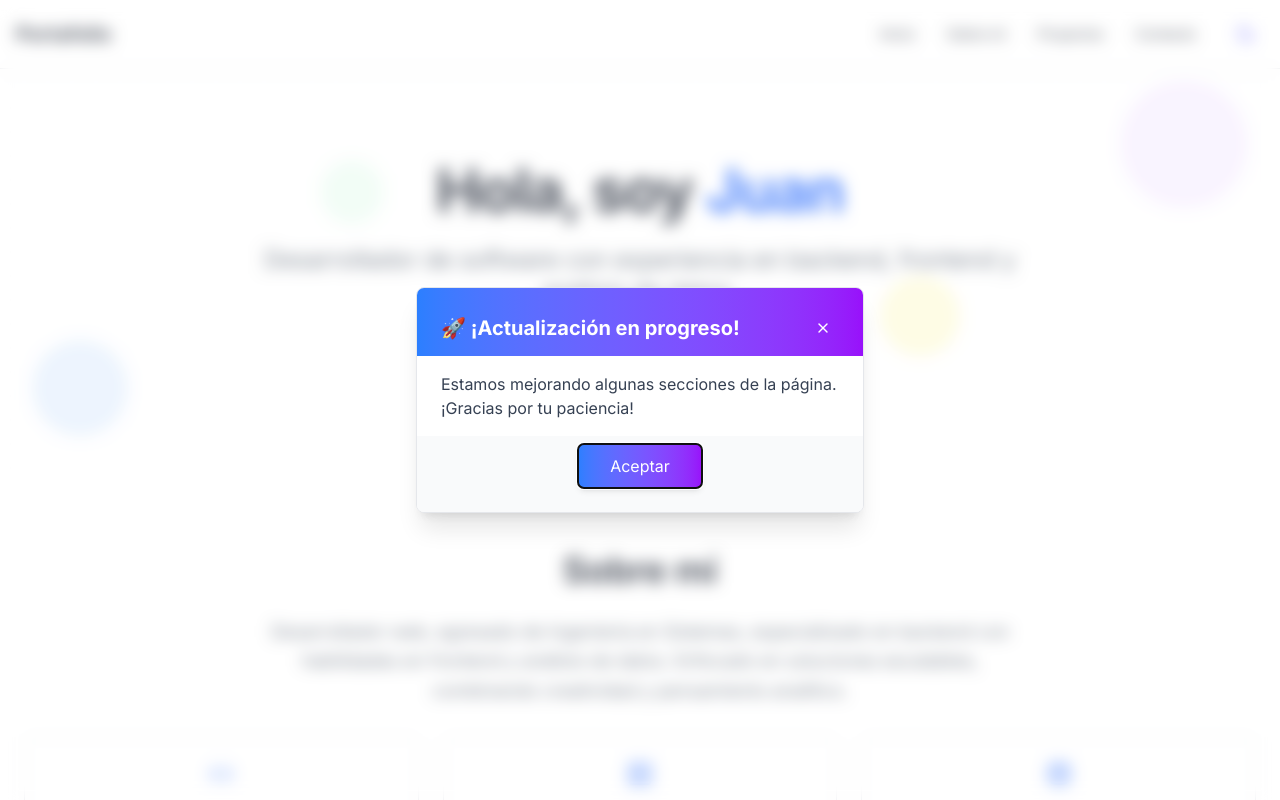
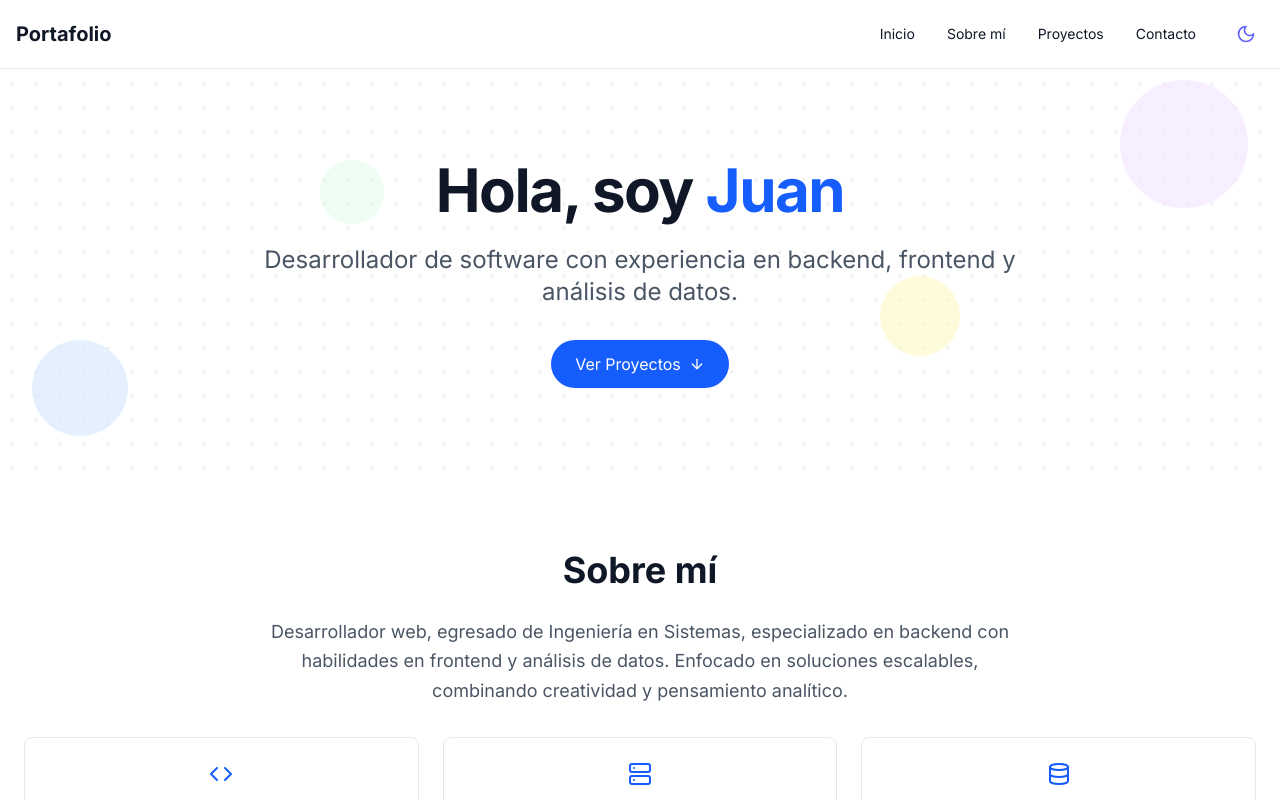
Before and after one commit to juanjose23/portafolio, a React (Vite) app in the folder portafolio/: page / in a window 1280 px wide. Shown: the top 800 px of the page. Built offline with nearby package versions, Linux system fonts and the light colour scheme.

Commit message:
refactorizar secciones de proyectos, bug carrusel corregido

```diff
--- a/portafolio/package.json
+++ b/portafolio/package.json
@@ -14,6 +14,8 @@
     "@react-three/fiber": "^9.1.0",
     "@tailwindcss/cli": "^4.0.13",
     "@tailwindcss/postcss": "^4.0.13",
+    "@tsparticles/engine": "^3.8.1",
+    "@tsparticles/react": "^3.0.0",
     "@types/three": "^0.174.0",
     "framer-motion": "^12.5.0",
     "http-server": "^14.1.1",
@@ -21,6 +23,7 @@
     "postcss": "^8.5.3",
     "react": "^19.0.0",
     "react-dom": "^19.0.0",
+    "react-tsparticles": "^2.12.2",
     "spa-http-server": "^0.9.0",
     "tailwindcss": "^4.0.13",
     "three": "^0.174.0"
--- a/portafolio/src/App.jsx
+++ b/portafolio/src/App.jsx
@@ -1,8 +1,7 @@
 import { useEffect } from "react";
-import { About, Contact, Hero, Modal, Navbar, Projects } from "./Components";
+import { About, Contact, Hero, Navbar, Projects } from "./Components";
 import { FooterComponent } from "./Components/";
-import { useDarkMode } from "./context/DarkModeContext"; // Asegúrate de importar el hook
-
+import { useDarkMode } from "./context/DarkModeContext";
 export const App = () => {
 
   const { darkMode, toggleDarkMode } = useDarkMode();
@@ -19,7 +18,7 @@ export const App = () => {
     <div className="min-h-screen bg-white dark:bg-gray-900 text-gray-900 dark:text-gray-100 transition-colors duration-300">
       <Navbar darkMode={darkMode} toggleDarkMode={toggleDarkMode} />
       <main>
-        <Modal />
+
         <Hero />
         <About />
         <Projects />
--- a/portafolio/src/Components/Modal.jsx
+++ /dev/null
@@ -1,153 +0,0 @@
-"use client"
-
-import { useState, useEffect, useRef } from "react"
-
-export function Modal({
-  title = "🚀 ¡Actualización en progreso!",
-  message = "Estamos mejorando algunas secciones de la página. ¡Gracias por tu paciencia!",
-  buttonText = "Aceptar",
-  storageKey = "updateModalShown",
-  showOnce = true,
-  onClose = null,
-}) {
-  const [isOpen, setIsOpen] = useState(false)
-  const [isVisible, setIsVisible] = useState(false)
-
-  const backdropRef = useRef(null)
-  const modalRef = useRef(null)
-  const buttonRef = useRef(null)
-
-  useEffect(() => {
-    const hasSeenModal = localStorage.getItem(storageKey)
-    if (!showOnce || !hasSeenModal) {
-      openModal()
-    }
-  }, [storageKey, showOnce])
-
-  useEffect(() => {
-    const handleKeyDown = (e) => {
-      if (e.key === "Escape" && isOpen) {
-        closeModal()
-      }
-    }
-
-    if (isOpen) {
-      window.addEventListener("keydown", handleKeyDown)
-      buttonRef.current?.focus()
-      document.body.style.overflow = "hidden"
-    }
-
-    return () => {
-      window.removeEventListener("keydown", handleKeyDown)
-      document.body.style.overflow = ""
-    }
-  }, [isOpen])
-
-  const openModal = () => {
-    setIsOpen(true)
-    setTimeout(() => setIsVisible(true), 10)
-  }
-
-  const closeModal = () => {
-    setIsVisible(false)
-    setTimeout(() => {
-      setIsOpen(false)
-      if (showOnce) {
-        localStorage.setItem(storageKey, "true")
-      }
-      if (onClose) {
-        onClose()
-      }
-    }, 300)
-  }
-
-  const handleBackdropClick = (e) => {
-    if (e.target === backdropRef.current) {
-      closeModal()
-    }
-  }
-
-  Modal.open = openModal
-
-  if (!isOpen) return null
-
-  return (
-    <div
-      ref={backdropRef}
-      className={`fixed inset-0 transition-all duration-300 ease-in-out z-50 backdrop-blur-sm bg-white/30 dark:bg-gray-900/90`}
-      onClick={handleBackdropClick}
-      role="dialog"
-      aria-modal="true"
-      aria-labelledby="modal-title"
-    >
-      <div className="fixed inset-0 flex items-center justify-center p-4">
-        <div
-          ref={modalRef}
-          className={`transition-all duration-300 ease-in-out transform ${
-            isVisible ? "opacity-100 scale-100" : "opacity-0 scale-95"
-          }`}
-        >
-          <div className="rounded-lg shadow-xl border w-full max-w-md mx-auto overflow-hidden bg-white dark:bg-gray-800 border-gray-200 dark:border-gray-700">
-
-            {/* Header */}
-            <div className="p-6 pb-3 text-white bg-gradient-to-r from-blue-500 to-purple-600 dark:from-indigo-600 dark:to-purple-700">
-              <div className="flex items-center justify-between">
-                <h2 id="modal-title" className="text-xl font-bold">
-                  {title}
-                </h2>
-                <button
-                  onClick={closeModal}
-                  className="h-8 w-8 rounded-full flex items-center justify-center text-white hover:bg-white/20 transition-colors"
-                  aria-label="Cerrar modal"
-                >
-                  <svg
-                    xmlns="http://www.w3.org/2000/svg"
-                    width="16"
-                    height="16"
-                    viewBox="0 0 24 24"
-                    fill="none"
-                    stroke="currentColor"
-                    strokeWidth="2"
-                    strokeLinecap="round"
-                    strokeLinejoin="round"
-                  >
-                    <line x1="18" y1="6" x2="6" y2="18"></line>
-                    <line x1="6" y1="6" x2="18" y2="18"></line>
-                  </svg>
-                </button>
-              </div>
-            </div>
-
-            {/* Content */}
-            <div className="px-6 py-4">
-              <p className="text-gray-700 dark:text-gray-300">{message}</p>
-            </div>
-
-            {/* Footer */}
-            <div className="p-6 pt-2 flex justify-center bg-gray-50 dark:bg-gray-900">
-              <button
-                ref={buttonRef}
-                onClick={closeModal}
-                className="px-8 py-2.5 text-white rounded-md font-medium transition-all shadow-md
-                hover:shadow-lg active:scale-95 bg-gradient-to-r from-blue-500 to-purple-600
-                hover:from-blue-600 hover:to-purple-700 dark:from-indigo-600 dark:to-purple-700
-                dark:hover:from-indigo-700 dark:hover:to-purple-800"
-              >
-                {buttonText}
-              </button>
-            </div>
-          </div>
-        </div>
-      </div>
-    </div>
-  )
-}
-
-// Método para abrir el modal programáticamente
-Modal.show = () => {
-  if (typeof Modal.open === "function") {
-    Modal.open()
-  } else {
-    console.warn("Modal no está montado aún")
-  }
-}
--- a/portafolio/src/Components/Projects/Projects.jsx
+++ b/portafolio/src/Components/Projects/Projects.jsx
@@ -1,86 +1,24 @@
-import { useEffect, useState, useRef } from "react";
+
 import { Data } from "../../Data";
 import { ProjectCard } from "./ProjectsCard";
 import { ChevronLeft, ChevronRight, LayoutGrid } from "lucide-react";
 import { motion, AnimatePresence } from "framer-motion";
+import { useCarousel, useVisibility } from "../../hooks";
+import { useState } from "react";
 
 export const Projects = () => {
   const [view, setView] = useState("carousel");
-  const [activeIndex, setActiveIndex] = useState(0);
-  const [isVisible, setIsVisible] = useState(false);
-  const carouselRef = useRef(null);
+  const totalItems = Data.length;
 
-  // Total de items y visibilidad móvil
-  const totalItems = Data.length;
   const itemsPerView = { mobile: 1, tablet: 2, desktop: 3 };
 
-  const [touchStart, setTouchStart] = useState(null);
-  const [touchEnd, setTouchEnd] = useState(null);
+  const {
+    activeIndex, nextSlide, prevSlide,
+    handleTouchStart, handleTouchMove, handleTouchEnd,
+    carouselRef, getItemsPerView
+  } = useCarousel(totalItems, itemsPerView);
 
-  // Calcular los items visibles según el tamaño de pantalla
-  const getItemsPerView = () => {
-    const width = window.innerWidth;
-    if (width >= 1024) return itemsPerView.desktop; // Desktop
-    if (width >= 768) return itemsPerView.tablet; // Tablet
-    return itemsPerView.mobile; // Mobile
-  };
-
-  // Asegurarse de que el activeIndex no exceda el número total de items
-  useEffect(() => {
-    const observer = new IntersectionObserver(
-      (entries) => {
-        if (entries[0].isIntersecting) {
-          setIsVisible(true);
-        }
-      },
-      { threshold: 0.1 }
-    );
-
-    const section = document.getElementById("projects");
-    if (section) observer.observe(section);
-
-    return () => {
-      if (section) observer.unobserve(section);
-    };
-  }, []);
-
-  // Funciones para el carrusel
-  const nextSlide = () => {
-    const itemsPerViewCount = getItemsPerView();
-    const maxIndex = Math.floor(totalItems / itemsPerViewCount);
-    setActiveIndex((prevIndex) => (prevIndex + 1 <= maxIndex ? prevIndex + 1 : prevIndex));
-  };
-
-  const prevSlide = () => {
-    setActiveIndex((prevIndex) => (prevIndex - 1 >= 0 ? prevIndex - 1 : prevIndex));
-  };
-
-  // Manejo de eventos táctiles para el carrusel
-  const handleTouchStart = (e) => {
-    setTouchStart(e.targetTouches[0].clientX);
-  };
-
-  const handleTouchMove = (e) => {
-    setTouchEnd(e.targetTouches[0].clientX);
-  };
-
-  const handleTouchEnd = () => {
-    if (!touchStart || !touchEnd) return;
-    const distance = touchStart - touchEnd;
-    const isLeftSwipe = distance > 50;
-    const isRightSwipe = distance < -50;
-
-    if (isLeftSwipe) {
-      nextSlide();
-    }
-    if (isRightSwipe) {
-      prevSlide();
-    }
-
-    setTouchStart(null);
-    setTouchEnd(null);
-  };
-
+  const { isVisible, elementRef } = useVisibility("projects");
   return (
     <section
       id="projects"
@@ -104,8 +42,7 @@ export const Projects = () => {
           <div className="flex justify-center gap-2 mb-8">
             <button
               onClick={() => setView("carousel")}
-              className={`flex items-center px-3 py-1.5 rounded-full border border-gray-300 dark:border-gray-700 text-sm font-medium transition-colors ${
-                view === "carousel"
+              className={`flex items-center px-3 py-1.5 rounded-full border border-gray-300 dark:border-gray-700 text-sm font-medium transition-colors ${view === "carousel"
                 ? "bg-gray-200 dark:bg-gray-700 text-gray-900 dark:text-gray-100"
                 : "bg-white dark:bg-gray-800 text-gray-700 dark:text-gray-300 hover:bg-gray-100 dark:hover:bg-gray-700"
                 }`}
@@ -116,8 +53,7 @@ export const Projects = () => {
             </button>
             <button
               onClick={() => setView("grid")}
-              className={`flex items-center px-3 py-1.5 rounded-full border border-gray-300 dark:border-gray-700 text-sm font-medium transition-colors ${
-                view === "grid"
+              className={`flex items-center px-3 py-1.5 rounded-full border border-gray-300 dark:border-gray-700 text-sm font-medium transition-colors ${view === "grid"
                 ? "bg-gray-200 dark:bg-gray-700 text-gray-900 dark:text-gray-100"
                 : "bg-white dark:bg-gray-800 text-gray-700 dark:text-gray-300 hover:bg-gray-100 dark:hover:bg-gray-700"
                 }`}
@@ -147,46 +83,58 @@ export const Projects = () => {
               >
             <div
   className="flex transition-transform duration-500 ease-out"
-                  style={{ transform: `translateX(-${activeIndex * (100 / getItemsPerView())}%)` }}
+  style={{
+    transform: `translateX(-${(activeIndex * 100) / getItemsPerView()}%)`,
+  }}
+
 >
-                  {Data.map((project, index) => (
-                    <div key={index} className="w-full min-w-full px-4 md:min-w-[50%] lg:min-w-[33.333%]">
-                      <div
-                        className={`transition-all duration-500 ${
-                          activeIndex === index ? "scale-100" : "scale-95 opacity-70"
-                        }`}
-                      >
+
+
+                  {Data.map((project, index) => {
+                    const isActive = index >= activeIndex && index < activeIndex + getItemsPerView();
+                    return (
+                      <div key={index} className={`px-4`} style={{ flex: `0 0 ${100 / getItemsPerView()}%` }}>
+                        <div className={`transition-all duration-500 ${isActive ? "scale-100 opacity-100" : "scale-95 opacity-50"}`}>
                           <ProjectCard {...project} />
                         </div>
                       </div>
-                  ))}
+                    );
+                  })}
+
                 </div>
+
               </div>
 
               <div className="flex justify-center gap-2 mt-8">
                 <button
                   onClick={prevSlide}
-                  className="flex items-center justify-center w-10 h-10 rounded-full bg-white dark:bg-gray-800 border border-gray-200 dark:border-gray-700 hover:bg-gray-100 dark:hover:bg-gray-700 transition-colors"
+                  className={`flex items-center justify-center w-10 h-10 rounded-full bg-white dark:bg-gray-800 border ${activeIndex === 0 ? "opacity-50 cursor-not-allowed" : "hover:bg-gray-100 dark:hover:bg-gray-700"
+                    } transition-colors`}
                   aria-label="Anterior"
+                  disabled={activeIndex === 0}
                 >
                   <ChevronLeft className="h-5 w-5" />
                 </button>
                 <button
                   onClick={nextSlide}
-                  className="flex items-center justify-center w-10 h-10 rounded-full bg-white dark:bg-gray-800 border border-gray-200 dark:border-gray-700 hover:bg-gray-100 dark:hover:bg-gray-700 transition-colors"
+                  className={`flex items-center justify-center w-10 h-10 rounded-full bg-white dark:bg-gray-800 border ${activeIndex >= Math.ceil(Data.length / getItemsPerView()) - 1
+                    ? "opacity-50 cursor-not-allowed"
+                    : "hover:bg-gray-100 dark:hover:bg-gray-700"
+                    } transition-colors`}
                   aria-label="Siguiente"
+                  disabled={activeIndex >= Math.ceil(Data.length / getItemsPerView()) - 1}
                 >
                   <ChevronRight className="h-5 w-5" />
                 </button>
               </div>
+
 
               <div className="flex justify-center gap-1 mt-4">
                 {Data.map((_, index) => (
                   <button
                     key={index}
                     onClick={() => setActiveIndex(index)}
-                    className={`w-2 h-2 rounded-full transition-all ${
-                      activeIndex === index ? "bg-gray-800 dark:bg-gray-200 w-4" : "bg-gray-300 dark:bg-gray-700"
+                    className={`w-2 h-2 rounded-full transition-all ${activeIndex === index ? "bg-gray-800 dark:bg-gray-200 w-4" : "bg-gray-300 dark:bg-gray-700"
                       }`}
                     aria-label={`Ir al proyecto ${index + 1}`}
                   />
--- a/portafolio/src/Components/Projects/ProjectsCard.jsx
+++ b/portafolio/src/Components/Projects/ProjectsCard.jsx
@@ -30,7 +30,7 @@ export const ProjectCard = ({ title, description, image, tags, liveUrl, githubUr
           animate={{ opacity: isHovered ? 1 : 0 }}
           transition={{ duration: 0.3, ease: "easeOut" }}
         >
-          <a
+         {liveUrl && ( <a
             href={liveUrl}
             target="_blank"
             rel="noopener noreferrer"
@@ -38,7 +38,7 @@ export const ProjectCard = ({ title, description, image, tags, liveUrl, githubUr
             aria-label="Ver demo"
           >
             <ExternalLink className="h-5 w-5" />
-          </a>
+          </a>)}
           <a
             href={githubUrl}
             target="_blank"
@@ -76,14 +76,14 @@ export const ProjectCard = ({ title, description, image, tags, liveUrl, githubUr
         <div className="flex justify-between items-center text-xs font-medium">
           <span className="text-gray-400 dark:text-gray-500">PROYECTO</span>
           <div className="flex gap-4">
-            <a
+           {liveUrl &&( <a
               href={liveUrl}
               target="_blank"
               rel="noopener noreferrer"
               className="text-black dark:text-white transition-colors duration-300 hover:text-blue-500"
             >
               DEMO
-            </a>
+            </a>)}
             <a
               href={githubUrl}
               target="_blank"
--- a/portafolio/src/Components/index.js
+++ b/portafolio/src/Components/index.js
@@ -5,4 +5,3 @@ export * from './About/About';
 export * from './Projects/Projects';
 export * from './FooterComponent';
 export * from './Contact/Contact';
-export * from './Modal';
--- a/portafolio/src/Data/Data.js
+++ b/portafolio/src/Data/Data.js
@@ -1,51 +1,38 @@
 
 export const Data = [
     {
-      title: "Proyecto 1",
-      description: "Descripción del proyecto 1. Descripción del proyecto 2. Descripción del proyecto 2.Descripción del proyecto 2.Descripción del proyecto 2.vv",
-      image: "https://placehold.co/800x600/e2e8f0/1e293b?text=Proyecto+1",
-      tags: ["Python", "Dash", "Pandas","Numpy"],
+      title: "Dashboard de E-commerce",
+      description: "Este proyecto es un Dashboard interactivo desarrollado con Dash ,Plotly e integrado con dataset de Kaggle.",
+      image: "https://res.cloudinary.com/dxhb03y8f/image/upload/c_limit,h_600,w_800/txh8b1thjkpqvy4ufjhg",
+      tags: ["Python", "Dash", "Pandas","Numpy","Plotly"],
       liveUrl: "https://e-commerce-dashboard-61n1.onrender.com/puchase_overview",
-      githubUrl: "#",
+      githubUrl: "https://github.com/juanjose23/E-commerce-Dashboard",
     },
     {
-      title: "Proyecto 2",
-      description: "Descripción del proyecto 2. Descripción del proyecto 2. Descripción del proyecto 2.Descripción del proyecto 2.Descripción del proyecto 2.vv",
-      image: "https://placehold.co/800x600/e2e8f0/1e293b?text=Proyecto+2",
-      tags: ["React", "Redux", "Stripe"],
-      liveUrl: "#",
-      githubUrl: "#",
+      title: "DecoArt",
+      description: "DecoArt es una tienda de articulos en línea que ofrece una amplia variedad de productos del hogar.",
+      image: "https://res.cloudinary.com/dxhb03y8f/image/upload/v1742799228/ul57a94a5tppdl6ewefe.png",
+      tags: ["PHP", "Laravel", "Stripe", "Filament"],
+      githubUrl: "https://github.com/juanjose23/DecoArt",
     },
     {
-      title: "Proyecto 3",
-      description: "Descripción del proyecto 2. Descripción del proyecto 2. Descripción del proyecto 2.Descripción del proyecto 2.Descripción del proyecto 2.vv",
-      image: "https://placehold.co/800x600/e2e8f0/1e293b?text=Proyecto+2",
-      tags: ["React", "Redux", "Stripe"],
-      liveUrl: "#",
-      githubUrl: "#",
+      title: "Detector de emociones",
+      description: "Este proyecto utiliza un sistema de reconocimiento de emociones basado en el análisis de la malla facial de Mediapipe. ",
+      image: "https://res.cloudinary.com/dxhb03y8f/image/upload/v1742800087/uox8ipbqswm23m3l0mjc.jpg",
+      tags: ["Numpy", "OpenCV", "MediaPipe"],
+
+      githubUrl: "https://github.com/juanjose23/detector_emociones",
     },
     {
-      title: "Proyecto 4",
-      description: "Descripción del proyecto 2. Descripción del proyecto 2. Descripción del proyecto 2.Descripción del proyecto 2.Descripción del proyecto 2.vv",
-      image: "https://placehold.co/800x600/e2e8f0/1e293b?text=Proyecto+2",
-      tags: ["React", "Redux", "Stripe"],
-      liveUrl: "#",
-      githubUrl: "#",
+      title: "VerdIES",
+      description: "VerdIES es un sistema sostenible que incentiva el reciclaje en universidades mediante recompensas",
+      image: "https://res.cloudinary.com/dxhb03y8f/image/upload/v1742800410/lv5hezdnjsnwsygcxrks.jpg",
+      tags: ["Laravel", "Blade", "Livewire"],
+      githubUrl: "https://github.com/juanjose23/VerdIES",
     },
-    {
-      title: "Proyecto 5",
-      description: "Descripción del proyecto 2. Descripción del proyecto 2. Descripción del proyecto 2.Descripción del proyecto 2.Descripción del proyecto 2.vv",
-      image: "https://placehold.co/800x600/e2e8f0/1e293b?text=Proyecto+2",
-      tags: ["React", "Redux", "Stripe"],
-      liveUrl: "#",
-      githubUrl: "#",
-    },
-    {
-      title: "Proyecto 6",
-      description: "Descripción del proyecto 2. Descripción del proyecto 2. Descripción del proyecto 2.Descripción del proyecto 2.Descripción del proyecto 2.vv",
-      image: "https://placehold.co/800x600/e2e8f0/1e293b?text=Proyecto+2",
-      tags: ["React", "Redux", "Stripe"],
-      liveUrl: "#",
-      githubUrl: "#",
-    },
+
+
+
+
+
   ]
--- a/portafolio/src/hooks/index.js
+++ b/portafolio/src/hooks/index.js
@@ -1 +1,3 @@
 export * from './useActiveSection';
+export * from './useCarousel';
+export * from './useVisibility';
--- /dev/null
+++ b/portafolio/src/hooks/useCarousel.js
@@ -0,0 +1,49 @@
+import { useEffect, useRef, useState } from "react";
+
+export const useCarousel = (totalItems, itemsPerView) => {
+  const [activeIndex, setActiveIndex] = useState(0);
+  const [touchStart, setTouchStart] = useState(null);
+  const [touchEnd, setTouchEnd] = useState(null);
+  const carouselRef = useRef(null);
+
+  const getItemsPerView = () => {
+    const width = window.innerWidth;
+    if (width >= 1024) return itemsPerView.desktop;
+    if (width >= 768) return itemsPerView.tablet;
+    return itemsPerView.mobile;
+  };
+
+  useEffect(() => {
+    const handleResize = () => setActiveIndex(0); // Reiniciar índice en resize
+    window.addEventListener("resize", handleResize);
+    return () => window.removeEventListener("resize", handleResize);
+  }, []);
+
+  const nextSlide = () => {
+    const itemsPerViewCount = getItemsPerView();
+    const maxIndex = Math.max(0, totalItems - itemsPerViewCount);
+
+    setActiveIndex((prev) => (prev < maxIndex ? prev + itemsPerViewCount : prev));
+  };
+
+  const prevSlide = () => {
+    const itemsPerViewCount = getItemsPerView();
+    setActiveIndex((prev) => Math.max(0, prev - itemsPerViewCount));
+  };
+
+
+
+  const handleTouchStart = (e) => setTouchStart(e.targetTouches[0].clientX);
+  const handleTouchMove = (e) => setTouchEnd(e.targetTouches[0].clientX);
+
+  const handleTouchEnd = () => {
+    if (!touchStart || !touchEnd) return;
+    const distance = touchStart - touchEnd;
+    if (distance > 50) nextSlide();
+    if (distance < -50) prevSlide();
+    setTouchStart(null);
+    setTouchEnd(null);
+  };
+
+  return { getItemsPerView, activeIndex, setActiveIndex, nextSlide, prevSlide, handleTouchStart, handleTouchMove, handleTouchEnd, carouselRef };
+};
--- /dev/null
+++ b/portafolio/src/hooks/useVisibility.js
@@ -0,0 +1,23 @@
+import { useRef, useState,useEffect } from "react";
+
+// Hook para manejar la visibilidad de un elemento
+export const useVisibility = (elementId) => {
+  const [isVisible, setIsVisible] = useState(false);
+  const elementRef = useRef(null);
+
+  useEffect(() => {
+    const observer = new IntersectionObserver(
+      ([entry]) => setIsVisible(entry.isIntersecting),
+      { threshold: 0.1 }
+    );
+
+    elementRef.current = document.getElementById(elementId);
+    if (elementRef.current) observer.observe(elementRef.current);
+
+    return () => {
+      if (elementRef.current) observer.unobserve(elementRef.current);
+    };
+  }, [elementId]);
+
+  return { isVisible, elementRef };
+};
```
Also changed, not shown: 2 other files (tests, documents, lock files or other folders). Lines whose indentation alone changed are shown as unchanged.
